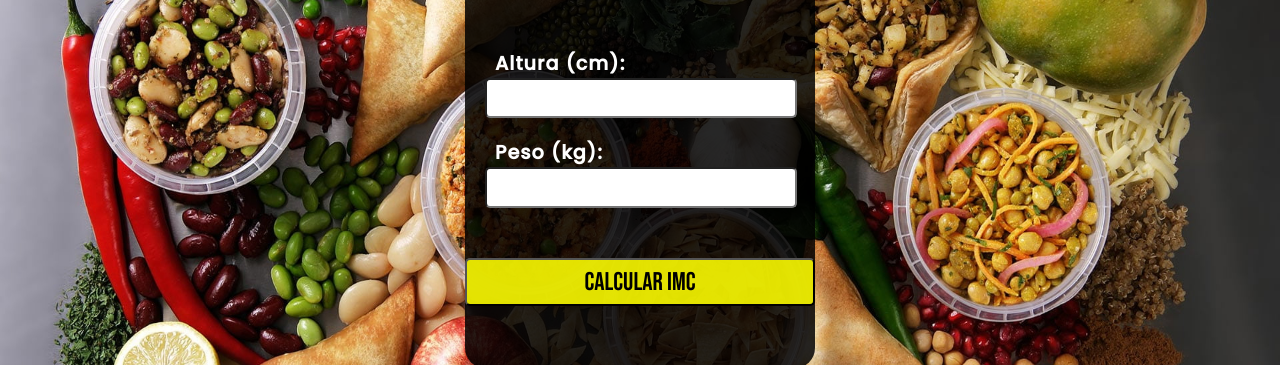
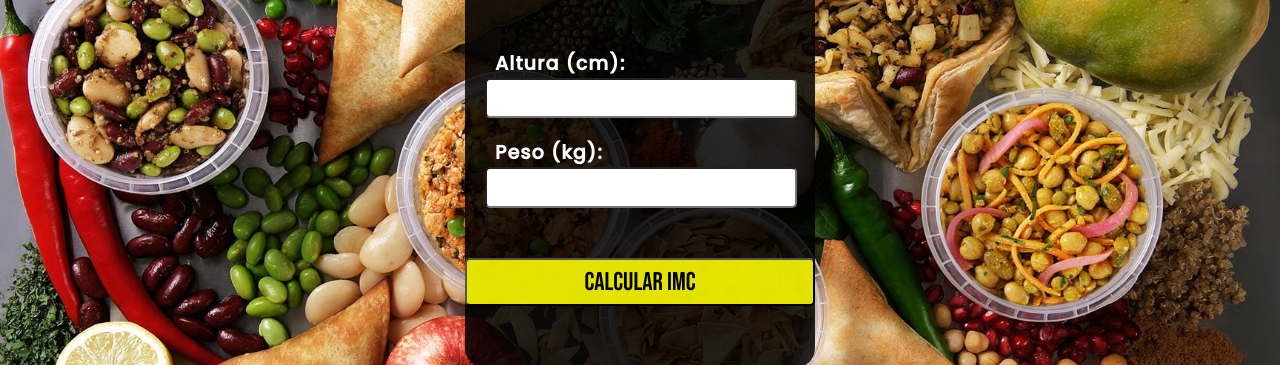
Before and after one commit to abneeralves/CalculadoraIMC, a plain HTML site: page index.html in a window 1280 px wide. Shown: the part 243-608 px from the top of the page. Drawn offline with Linux system fonts and the light colour scheme.

Commit message:
Update style.css

```diff
--- a/style.css
+++ b/style.css
@@ -8,10 +8,11 @@
 }
 
 body {
-    background-image: url(./image/FotoDeFundo.jpg);
-    background-size: 100% 100%;
+    background-size: cover;
     background-repeat: no-repeat;
     background-position: center;
+    width: 100%;
+    height: 100vh;
 }
 
 .fundo {
```
